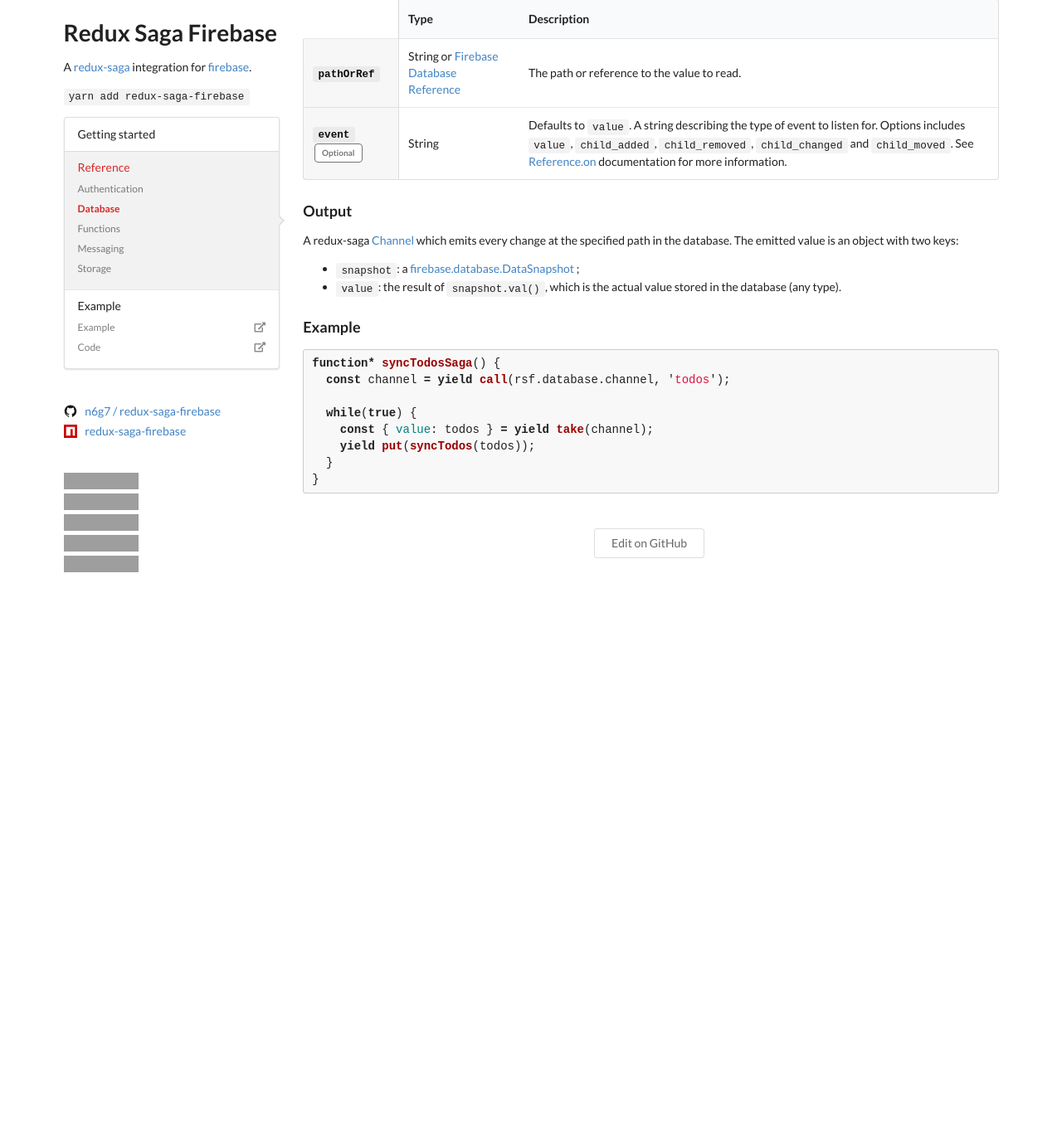
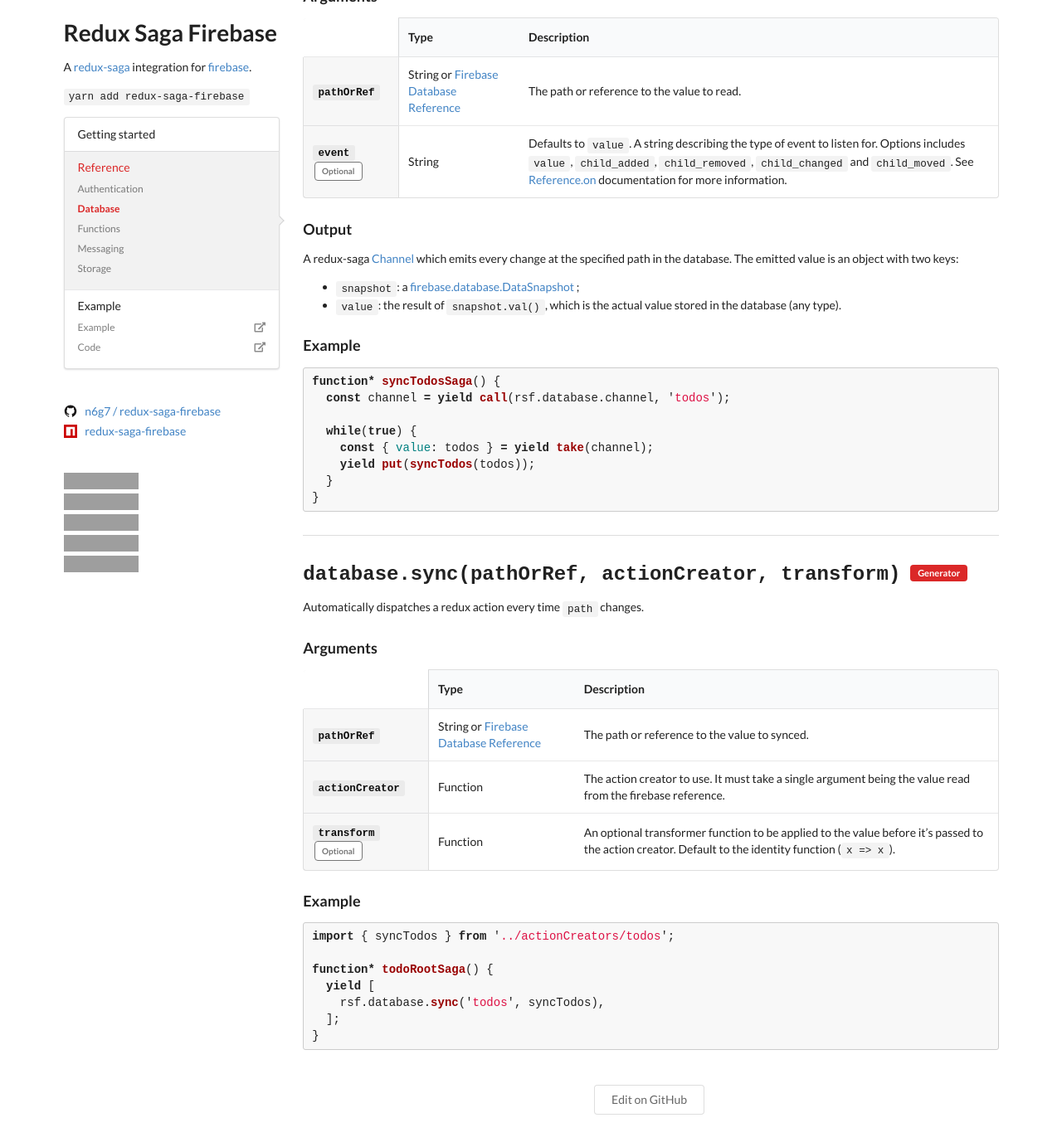
Before and after one commit to n6g7/redux-saga-firebase, a Jekyll site: the page built from docs/_reference/database.md, in a window 1280 px wide and 1400 px high, scrolled down 3008 px. Shown: the top 1383 px of the window at 83% size. Built offline with Jekyll 4.4.1, drawn with Linux system fonts in a browser that asks for light colours; nearby versions of some CDN libraries; before the commit the page ends 3737 px from its top, so only the background shows below that; some of the changed text lies outside the part shown; grey boxes are pictures that could not be loaded.

Commit message:
Add database.sync helper.

````diff
--- a/docs/_reference/database.md
+++ b/docs/_reference/database.md
@@ -139,4 +139,33 @@
         }
       }
       ```
+
+  - signature: database.sync(pathOrRef, actionCreator, transform)
+    id: sync
+    generator: true
+    description: Automatically dispatches a redux action every time `path` changes.
+    arguments:
+      - name: pathOrRef
+        required: true
+        type: String or [Firebase Database Reference](https://firebase.google.com/docs/reference/js/firebase.database.Reference)
+        description: The path or reference to the value to synced.
+      - name: actionCreator
+        required: true
+        type: Function
+        description: The action creator to use. It must take a single argument being the value read from the firebase reference.
+      - name: transform
+        required: false
+        type: Function
+        description: An optional transformer function to be applied to the value before it's passed to the action creator. Default to the identity function (`x => x`).
+    output:
+    example: |
+      ```js
+      import { syncTodos } from '../actionCreators/todos';
+
+      function* todoRootSaga() {
+        yield [
+          rsf.database.sync('todos', syncTodos),
+        ];
+      }
+      ```
 ---
--- a/src/index.js
+++ b/src/index.js
@@ -29,7 +29,8 @@
       update: database.update.bind(this),
       patch: database.patch.bind(this),
       delete: database.delete.bind(this),
-      channel: database.channel.bind(this)
+      channel: database.channel.bind(this),
+      sync: database.sync.bind(this)
     }
 
     // Functions methods
````
Also changed, not shown: example/src/redux/sagas/todos.js (+6 -15 lines), src/database.js (+14 -2 lines), src/database.test.js (+83 -2 lines), src/index.test.js (+1 -0 lines), README.md.
